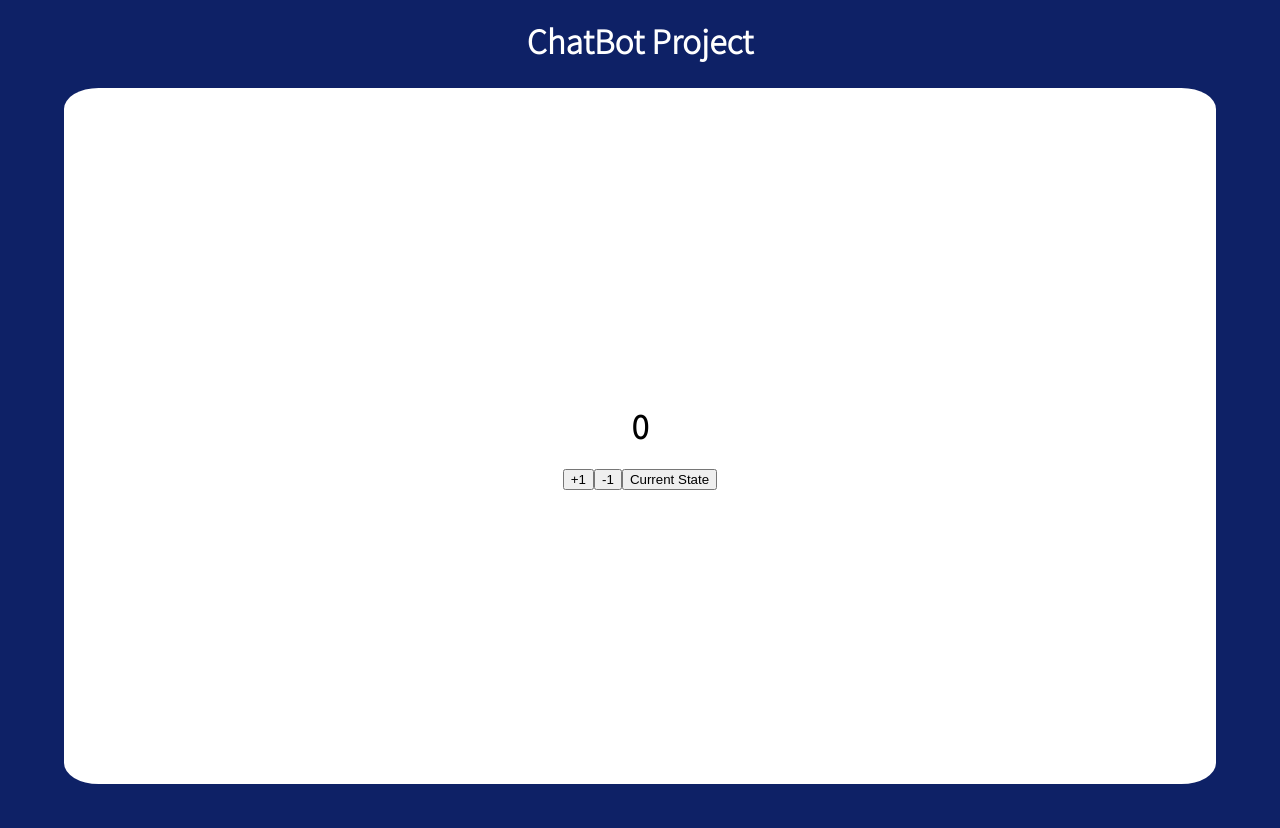
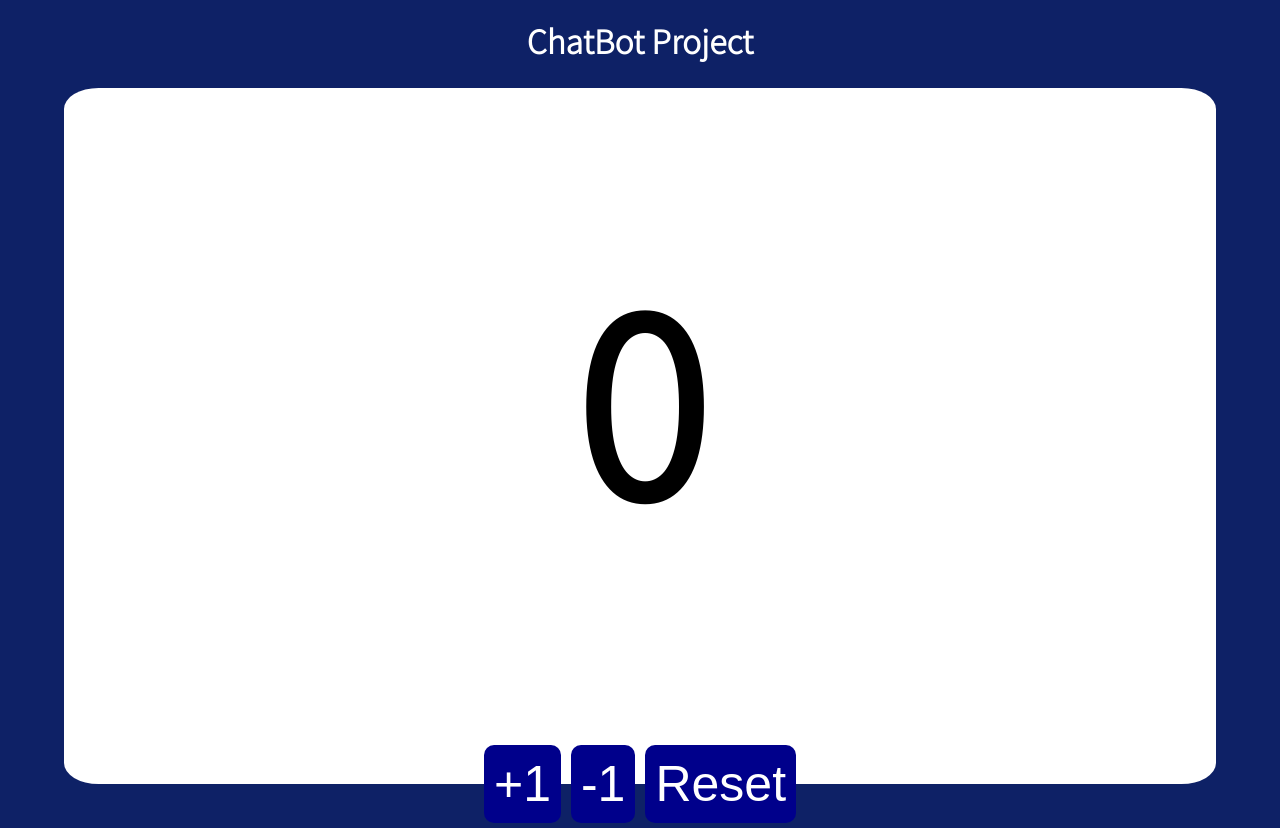
Before and after one commit to PoSungKim/react_front_public, a React app: page /chatbot in a window 1280 px wide. Before the commit the page ends 800 px from the top, so only its background shows below. Built offline with nearby package versions, Linux system fonts and the light colour scheme; no server answers.

Commit message:
frame 잡기

```diff
--- a/src/assets/scss/counter.scss
+++ b/src/assets/scss/counter.scss
@@ -8,10 +8,25 @@
 }
 
 #Counter {
+  justify-content: center;
+  flex-direction: column;
+  align-items: center;
   display: flex;
-  justify-content: center;
-  align-items: center;
-  flex-direction: column;
   height: 50%;
   width: 40%;
+
+  & h1 {
+    font-size: 250px;
+  }
+
+  & div button {
+    border-radius: 10px;
+    font-size: 50px;
+
+    margin: 5px;
+    padding: 10px;
+    background-color: darkblue;
+    color: white;
+    border: none;
+  }
 }
--- a/src/components/counter/Counter.tsx
+++ b/src/components/counter/Counter.tsx
@@ -14,7 +14,7 @@ const Counter: React.FC<CounterProps> = (props: CounterProps) => {
       <div>
         <button onClick={props.onIncrease}>+1</button>
         <button onClick={props.onDecrease}>-1</button>
-        <button onClick={props.onPrint}>Current State</button>
+        <button onClick={props.onPrint}>Reset</button>
       </div>
     </div>
   );
--- a/src/modules/actions/CounterAction.ts
+++ b/src/modules/actions/CounterAction.ts
@@ -3,6 +3,7 @@ export const DECREASE = "DECREASE" as const;
 export const INCREASE_ASYNC = "INCREASE_ASYNC" as const;
 export const DECREASE_ASYNC = "DECREASE_ASYNC" as const;
 export const PRINT_STATE = "PRINT_STATE" as const;
+export const RESET = "RESET" as const;
 
 export const increase = () => ({
   type: INCREASE,
@@ -23,3 +24,7 @@ export const decreaseAsync = () => ({
 export const printCounterState = () => ({
   type: PRINT_STATE,
 });
+
+export const reset = () => ({
+  type: RESET,
+});
--- a/src/modules/reducers/CounterReducer.ts
+++ b/src/modules/reducers/CounterReducer.ts
@@ -1,4 +1,4 @@
-import { INCREASE, DECREASE } from "../actions/CounterAction";
+import { INCREASE, DECREASE, RESET } from "../actions/CounterAction";
 
 const initialState = 0;
 
@@ -11,6 +11,8 @@ export const CounterReducer = (
       return state + 1;
     case DECREASE:
       return state - 1;
+    case RESET:
+      return 0;
     default:
       return state;
   }
--- a/src/modules/sagas/CounterSaga.ts
+++ b/src/modules/sagas/CounterSaga.ts
@@ -4,6 +4,7 @@ import {
   DECREASE_ASYNC,
   INCREASE_ASYNC,
   PRINT_STATE,
+  reset,
 } from "../actions/CounterAction";
 import { delay, put, takeEvery, takeLatest } from "@redux-saga/core/effects";
 import { select } from "redux-saga/effects";
@@ -21,6 +22,7 @@ function* decreaseSaga() {
 function* printStateSaga(): Generator {
   const state = yield select((state) => state.CounterReducer);
   console.log(state);
+  yield put(reset());
 }
 
 export default function* counterSaga() {
```
